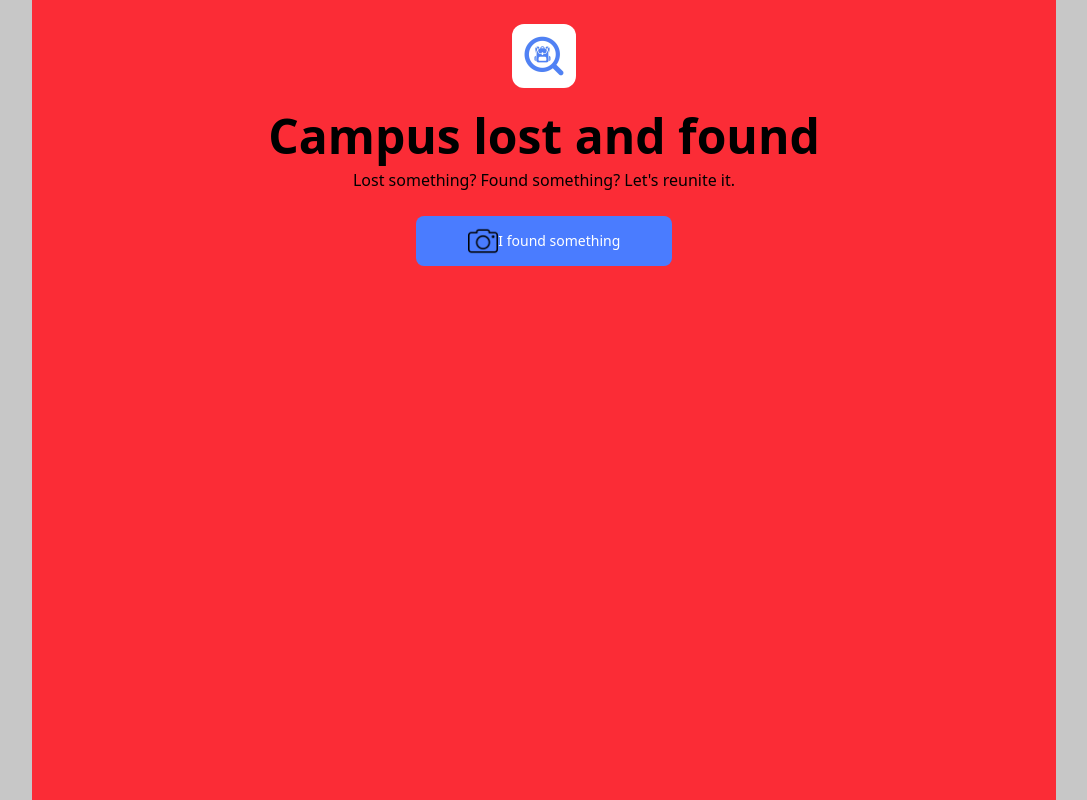
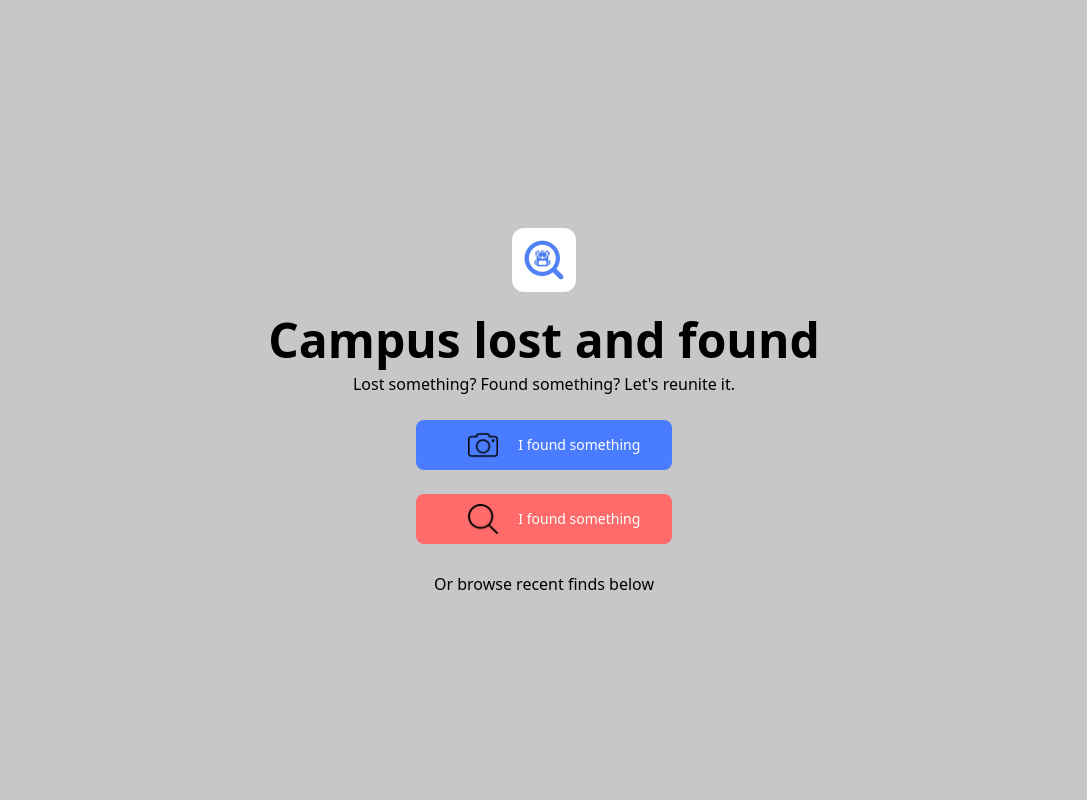
Before and after one commit to death-u/lost-found, a Django app: page / in a window 1280 px wide. Shown: the whole page, without its empty margins (96-1183 px from the left). Run offline with Django 5.2, Linux system fonts and the light colour scheme.

Commit message:
just added more files and finshed the index.html page bith button functions

```diff
--- a/myproject/myapp/static/styles/index.css
+++ b/myproject/myapp/static/styles/index.css
@@ -1,3 +1,4 @@
 body{
     background-color: rgb(199, 199, 199);
+    /* color: #b34c4c; */
 }
--- a/myproject/myapp/templates/files/index.html
+++ b/myproject/myapp/templates/files/index.html
@@ -5,15 +5,27 @@
     <meta charset="UTF-8">
     <meta name="viewport" content="width=device-width, initial-scale=1.0">
     <title>Home page</title>
+    <!-- script and js -->
      <script src="https://cdn.jsdelivr.net/npm/@tailwindcss/browser@4"></script>
      <link rel="stylesheet" href="{% static 'styles/index.css' %}">
+     <style type="text/tailwindcss">
+      @theme {
+        --color-main-col1: #4A7CFF;
+        --color-main-col2: #FF6B6B;
+      }
+    </style>
 </head>
 <body class="flex justify-center">
-    <div class="h-dvh w-[80%] bg-red-500 pt-6 flex flex-col items-center">
+    <!-- parrent container -->
+    <div class="h-dvh w-[80%] pt-6 flex flex-col items-center justify-center">
         <img src="{% static 'images/logo/logo.png' %}" alt="logo" class="size-16 rounded-xl">
-        <h1 class="text-5xl font-bold pt-6">Campus lost and found</h1>
-        <h2 class="text-base pt-2">Lost something? Found something? Let's reunite it.</h2>
-        <button class="bg-[#4A7CFF] text-white px-4 py-2 rounded-lg mt-6 flex justify-center h-[50px] w-64 text-sm items-center"><img src="{% static 'images/camera.png' %}" alt="camera logo" class="h-[90%]">I found something</button>
+        <h1 class="sm:text-5xl  font-bold pt-6 text-[1.4em] ">Campus lost and found</h1>
+        <h2 class="sm:text-base text-sm pt-2">Lost something? Found something? Let's reunite it.</h2>
+        <!-- btn 1 -->
+        <button onclick="window.location.href='/found_items/'" class="bg-main-col1 text-white px-4 py-2 rounded-lg mt-6 flex justify-center h-[50px] w-64 text-sm items-center hover:bg-[#3050a0] focus:outline-2 focus:outline-offset-2 focus:outline-main-col1 active:bg-[#3050a0] cursor-pointer duration-300 ease-out "><img src="{% static 'images/camera.png' %}" alt="camera logo" class="h-[90%] m-5">I found something</button>
+           <!-- btn 2 -->
+        <button onclick="window.location.href='/lost_items/'" class="bg-main-col2 text-white px-4 py-2 rounded-lg mt-6 flex justify-center h-[50px] w-64 text-sm items-center hover:bg-[#b34c4c] focus:outline-2 focus:outline-offset-2 focus:outline-main-col2 active:bg-[#b34c4c] cursor-pointer duration-300 ease-out "><img src="{% static 'images/search.png' %}" alt="camera logo" class="h-[90%] m-5">I found something</button>
+        <span class="pt-7 hover:text-lime-900 hover:font-bold cursor-pointer duration-300 ease-out active:text-lime-950">Or browse recent finds below</span>
     </div>
 </body>
 </html>
--- a/myproject/myapp/urls.py
+++ b/myproject/myapp/urls.py
@@ -2,4 +2,6 @@ from django.urls import path
 from . import views
 urlpatterns = [
     path('',views.index, name='index'),
+    path('found_items/',views.found, name='found_items'),
+    path('lost_items/',views.lost, name='lost_items'),
 ]
--- a/myproject/myapp/views.py
+++ b/myproject/myapp/views.py
@@ -1,5 +1,13 @@
 from django.shortcuts import render
 
 # Create your views here.
+# basic function to render the index.html template
 def index(request):
     return render(request, 'files/index.html');
+
+# found logic to render the found_items.html template
+def found(request):
+    return render(request, 'files/found_items.html');
+
+def lost(request):
+    return render(request,'files/lost_items.html');
```
Also changed, not shown: myproject/myapp/templates/files/found_items.html (added, +11 -0 lines), myproject/myapp/templates/files/lost_items.html (added, +11 -0 lines).
